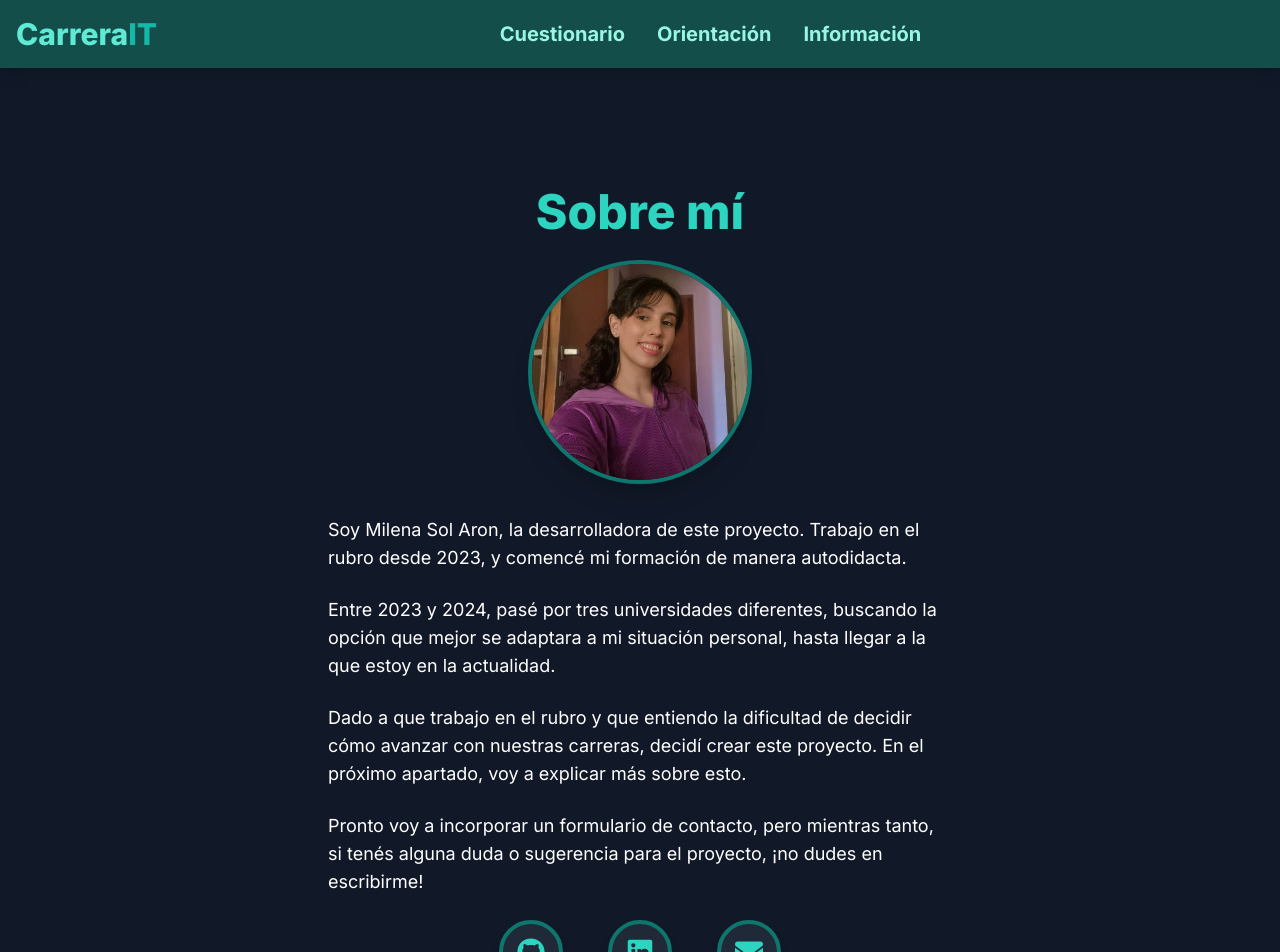
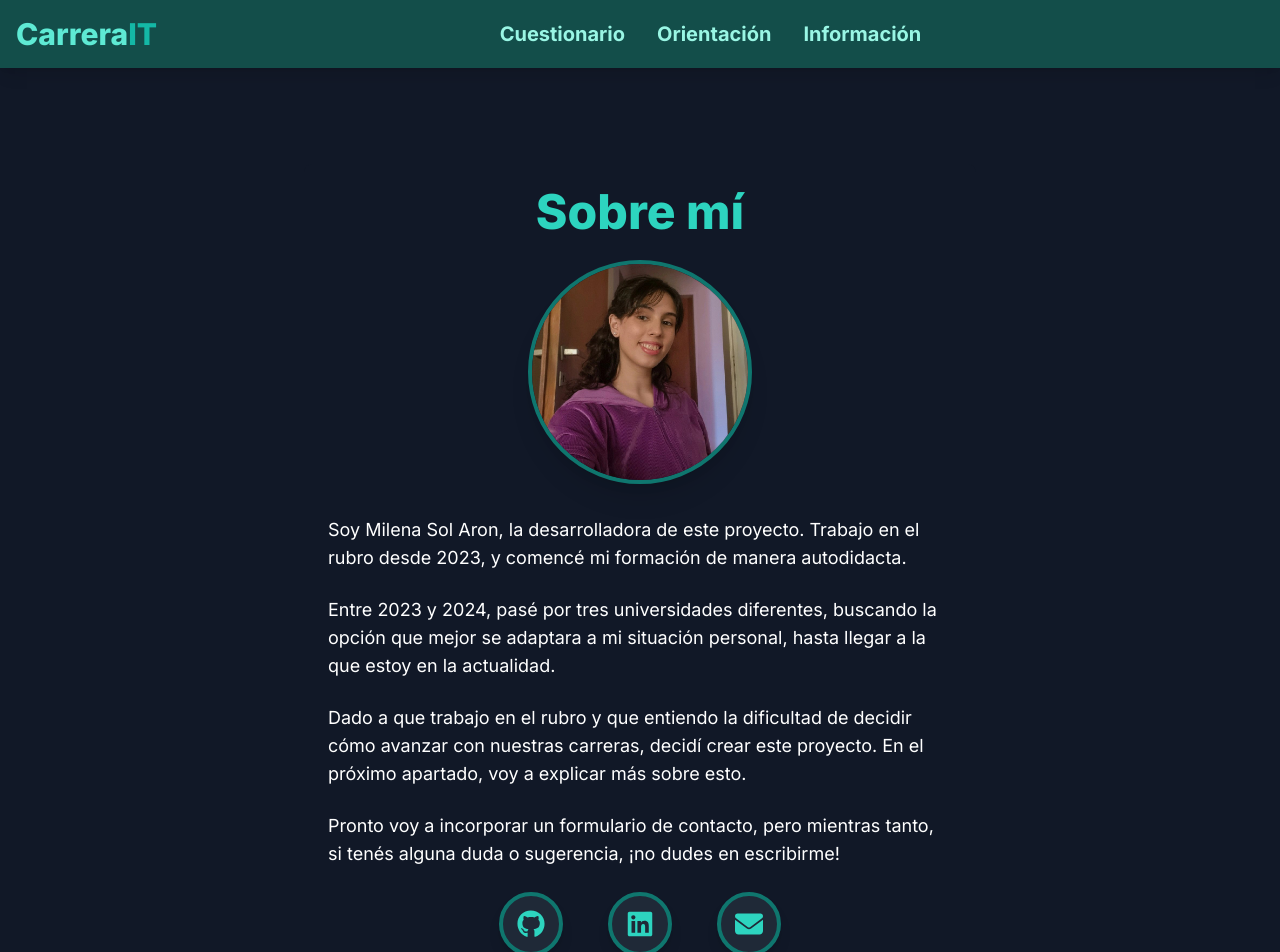
Before and after one commit to aronmilenait/carrerait-roadmap, a Next.js app in the folder carrerait-roadmap/: page /info in a window 1280 px wide. Shown: the top 952 px of the page. Built offline with nearby package versions, Linux system fonts and the light colour scheme.

Commit message:
Remove a part of the about me text.

```diff
--- a/carrerait-roadmap/src/app/components/AboutMe.tsx
+++ b/carrerait-roadmap/src/app/components/AboutMe.tsx
@@ -69,7 +69,7 @@ const AboutMe = () => {
       </p>
       <p className={paragraphClasses}>
         Pronto voy a incorporar un formulario de contacto, pero mientras tanto,
-        si tenés alguna duda o sugerencia para el proyecto, ¡no dudes en
+        si tenés alguna duda o sugerencia, ¡no dudes en
         escribirme!
       </p>
       <div className="flex flex-wrap justify-center space-x-8 sm:space-x-6 md:space-x-10 mb-8">
```
